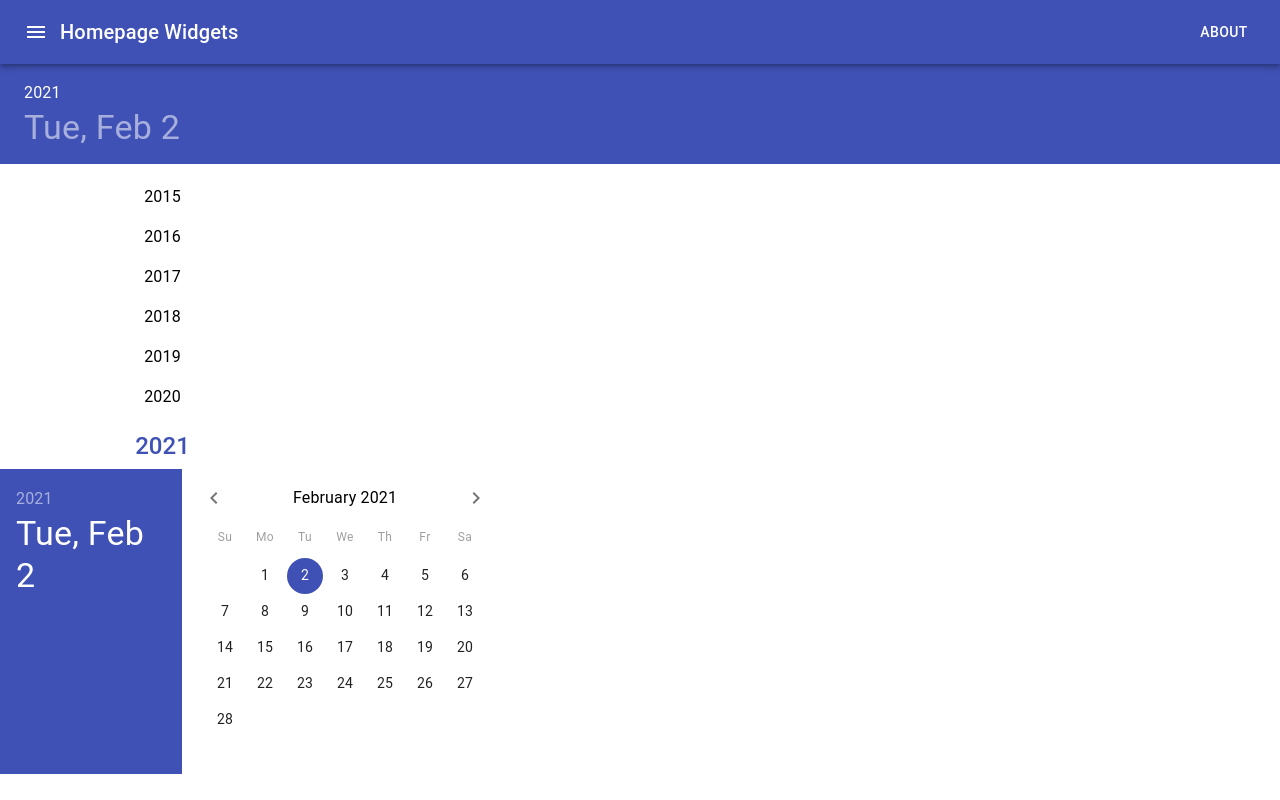
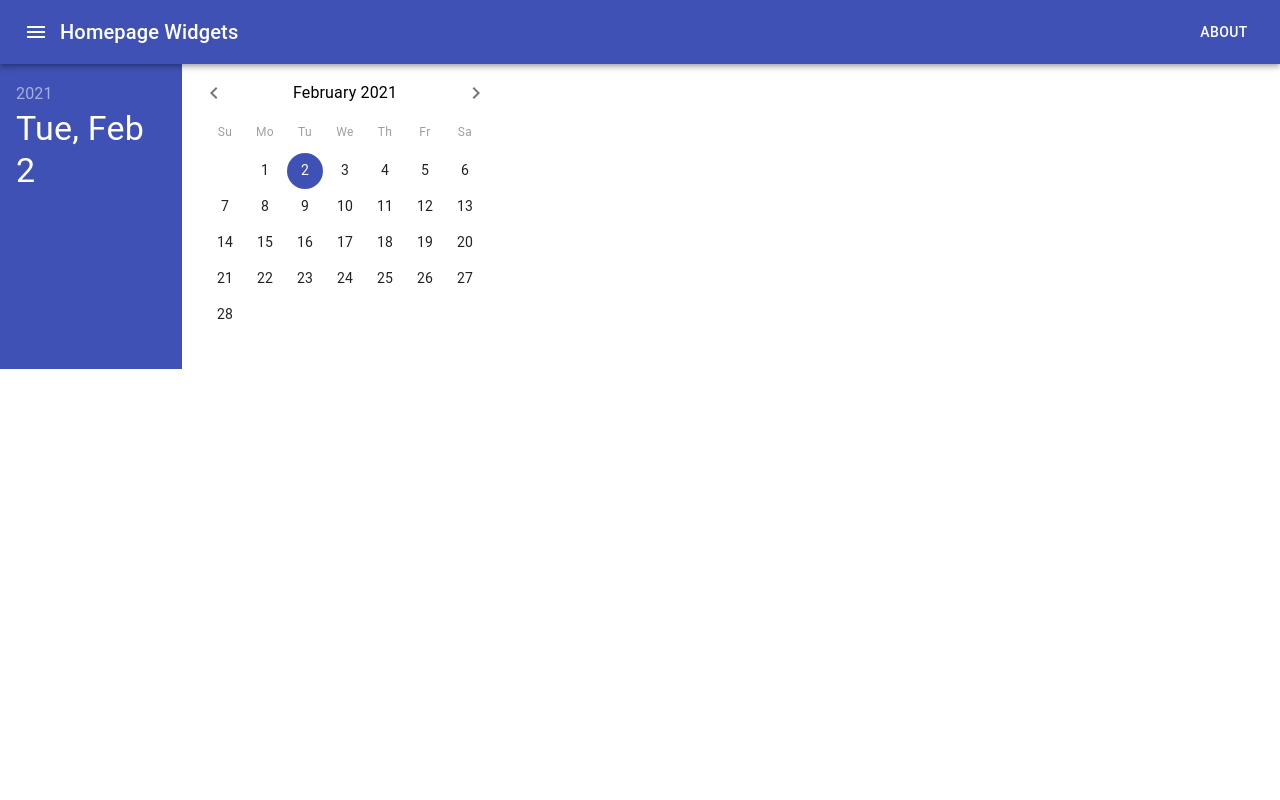
Before and after one commit to vasilyoshev/homepage-ui, a React (Create React App) app: page / in a window 1280 px wide. Built offline with nearby package versions, Linux system fonts and the light colour scheme; what redux-mock-store would draw is missing.

Commit message:
Set calendar widget to static mode

```diff
--- a/src/widgets/CalendarWidget.tsx
+++ b/src/widgets/CalendarWidget.tsx
@@ -1,27 +1,16 @@
-/* eslint-disable quotes */
-import React, { useState } from "react";
-import DateFnsUtils from "@date-io/date-fns";
-import { DatePicker, MuiPickersUtilsProvider } from "@material-ui/pickers";
+import React from 'react';
+import DateFnsUtils from '@date-io/date-fns';
+import { DatePicker, MuiPickersUtilsProvider } from '@material-ui/pickers';
 
 export const CalendarWidget: React.FC = () => {
-  const [date, changeDate] = useState(new Date());
+  const date = new Date();
   return (
     <MuiPickersUtilsProvider utils={DateFnsUtils}>
       <DatePicker
-        autoOk
-        variant="static"
-        openTo="year"
-        value={date}
-        onChange={() => changeDate}
-      />
-
-      <DatePicker
-        autoOk
         orientation="landscape"
         variant="static"
-        openTo="date"
         value={date}
-        onChange={() => changeDate}
+        onChange={() => null}
       />
     </MuiPickersUtilsProvider>
   );
```
Also changed, not shown: 2 other files (tests, documents, lock files or other folders).
